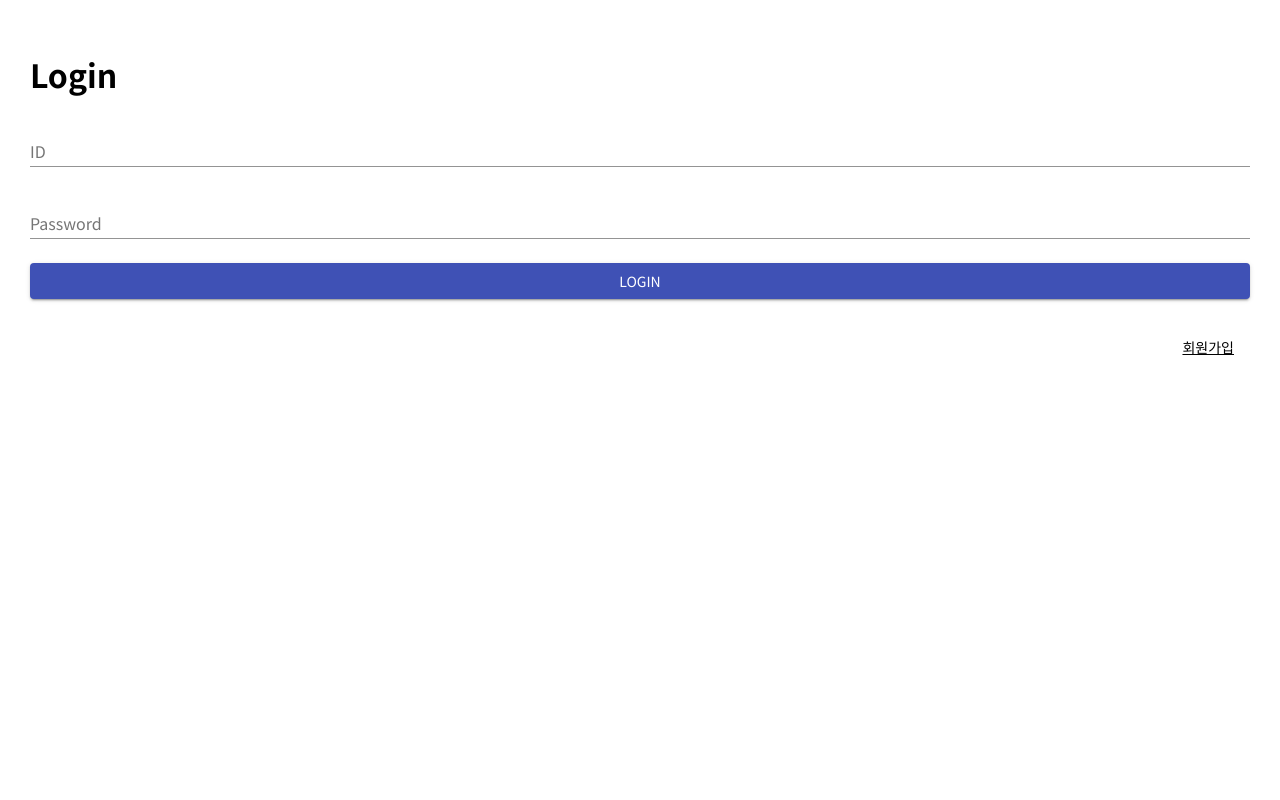
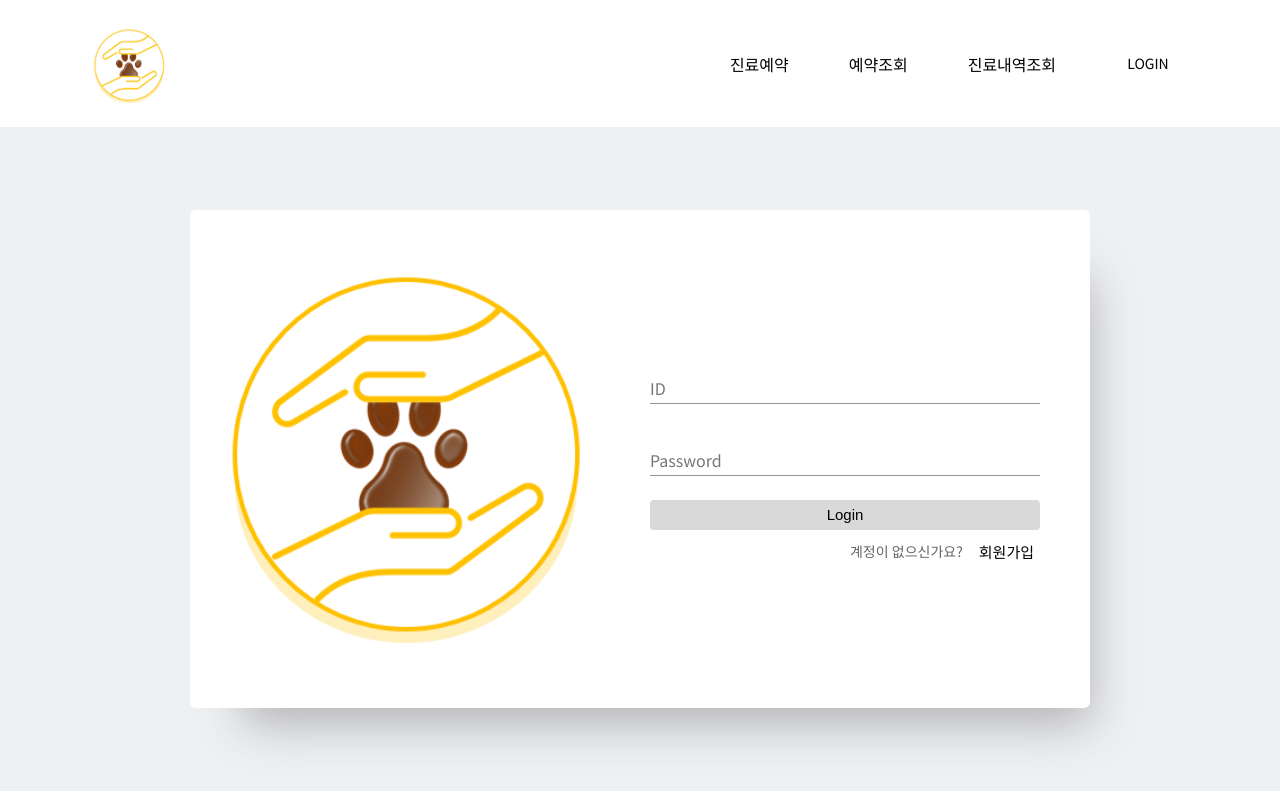
Before and after one commit to Seohyun-Roh/Oson_Doson_v2, a React (Create React App) app in the folder client/: page /login in a window 1280 px wide. Built offline with nearby package versions, Linux system fonts and the light colour scheme.

Commit message:
Modified LoginPage CSS

```diff
--- a/client/src/views/LoginPage.js
+++ b/client/src/views/LoginPage.js
@@ -1,21 +1,86 @@
 import React from 'react';
 import axios from 'axios';
-import { TextField, Button, withStyles } from '@material-ui/core';
+import { TextField, withStyles } from '@material-ui/core';
 import { withRouter } from 'react-router';
 
+import logo from '../img/logo.png';
+import MenuBar from '../components/MenuBar';
+
 const styles = theme => ({
-    root: {
-        display: 'flex',
-        flexDirection: 'column',
-        justifyContent: 'center',
-        alignItem: 'center',
-        margin: '30px 30px 30px 30px'
+    loginForm: {
+        display:'flex',
+        flexDirection:'column',
+        justifyContent:'center',
+        marginRight:'40px',
+        paddingRight:'10px'
     },
-    register: {
-        display: 'flex',
-        justifyContent: 'right',
-        margin: '0px 30px 30px 30px',
-        textDecoration: 'underline'
+    pageContainer:{
+        display:'grid',
+        placeItems:'center',
+        height:'83vh',
+        backgroundColor:'#eff0f2'
+    },
+    loginFormBox:{
+        width:'85%',
+        maxWidth:'900px',
+        height:'75%',
+        maxHeight:'800px',
+        display:'grid',
+        gridTemplateColumns: 'repeat(2, 1fr)',
+        gridColumnGap: '20px',
+        boxShadow:'27px 43px 43px -26px rgb(89 89 89 / 39%)',
+        backgroundColor:'#ffffff',
+        borderRadius:'6px'
+    },
+    logo:{
+        display:'flex',
+        flexDirection:'column',
+        justifyContent:'center',
+        marginLeft:'20px',
+        '& img':{
+            width:'35vw',
+            height:'35vw',
+            maxWidth:'400px',
+            maxHeight:'400px',
+        }
+    },
+    btnLogin:{
+        fontSize:'15px',
+        textAlign:'center',
+        textDecoration:'none',
+        height:'30px',
+        display:'inline-block',
+        border:'none',
+        borderRadius:'4px',
+        backgroundColor:'#d9d9d9',
+        '&:hover':{
+            cursor:'pointer',
+            backgroundColor:'#ffc000'
+        },
+        transition:'0.3s ease'
+    },
+    register:{
+        display:'flex',
+        justifyContent:'flex-end',
+        alignItems:'center',
+        marginTop:'10px',
+        '& span':{
+            fontSize:'14px',
+            color:'#666565'
+        }
+    },
+    btnRegister:{
+        fontSize:'15px',
+        textAlign:'center',
+        textDecoration:'none',
+        marginLeft:'10px',
+        backgroundColor:'#ffffff',
+        border:'none',
+        fontFamily: 'Noto Sans KR',
+        '&:hover':{
+            cursor:'pointer',
+            textDecoration:'underline'
+        }
     }
 });
 
@@ -30,7 +95,6 @@ class LoginPage extends React.Component {
 
     handleFormSubmit = (e) => {
         e.preventDefault()
-        // this.props.history.push('/');
         console.log(this.state);
         axios.post('/api/users/login',
         { userid: this.state.userid, userpw: this.state.userpw})
@@ -62,15 +126,23 @@ class LoginPage extends React.Component {
         const { classes } = this.props;
         return (
             <div>
-                <div className={classes.root}>
-                    <h1>Login</h1>
-                    <TextField label="ID" type="text" name="userid" value={this.state.userid} onChange={this.handleValueChange} /><br/>
-                    <TextField label="Password" type="password" name="userpw" value={this.state.userpw} onChange={this.handleValueChange} /><br/>
-                    <Button variant="contained" color="primary" onClick={this.handleFormSubmit}>Login</Button>
+                <MenuBar />
+            <div className={classes.pageContainer}>
+                <div className={classes.loginFormBox}>
+                    <div className={classes.logo}>
+                        <img src={logo} alt="logo"/>
+                    </div>
+                    <div className={classes.loginForm}>
+                        <TextField label="ID" type="text" name="userid" value={this.state.userid} onChange={this.handleValueChange} /><br/>
+                        <TextField label="Password" type="password" name="userpw" value={this.state.userpw} onChange={this.handleValueChange} /><br/>
+                        <button className={classes.btnLogin} onClick={this.handleFormSubmit}>Login</button>
+                        <div className={classes.register}>
+                            <span>계정이 없으신가요?</span>
+                            <button className={classes.btnRegister} onClick={this.handleButtonClick}>회원가입</button>
+                        </div>
+                    </div>
                 </div>
-                <div className={classes.register}>
-                    <Button variant="string" color="inherit" onClick={this.handleButtonClick}>회원가입</Button>
-                </div>
+            </div>
             </div>
         )
     }
```
